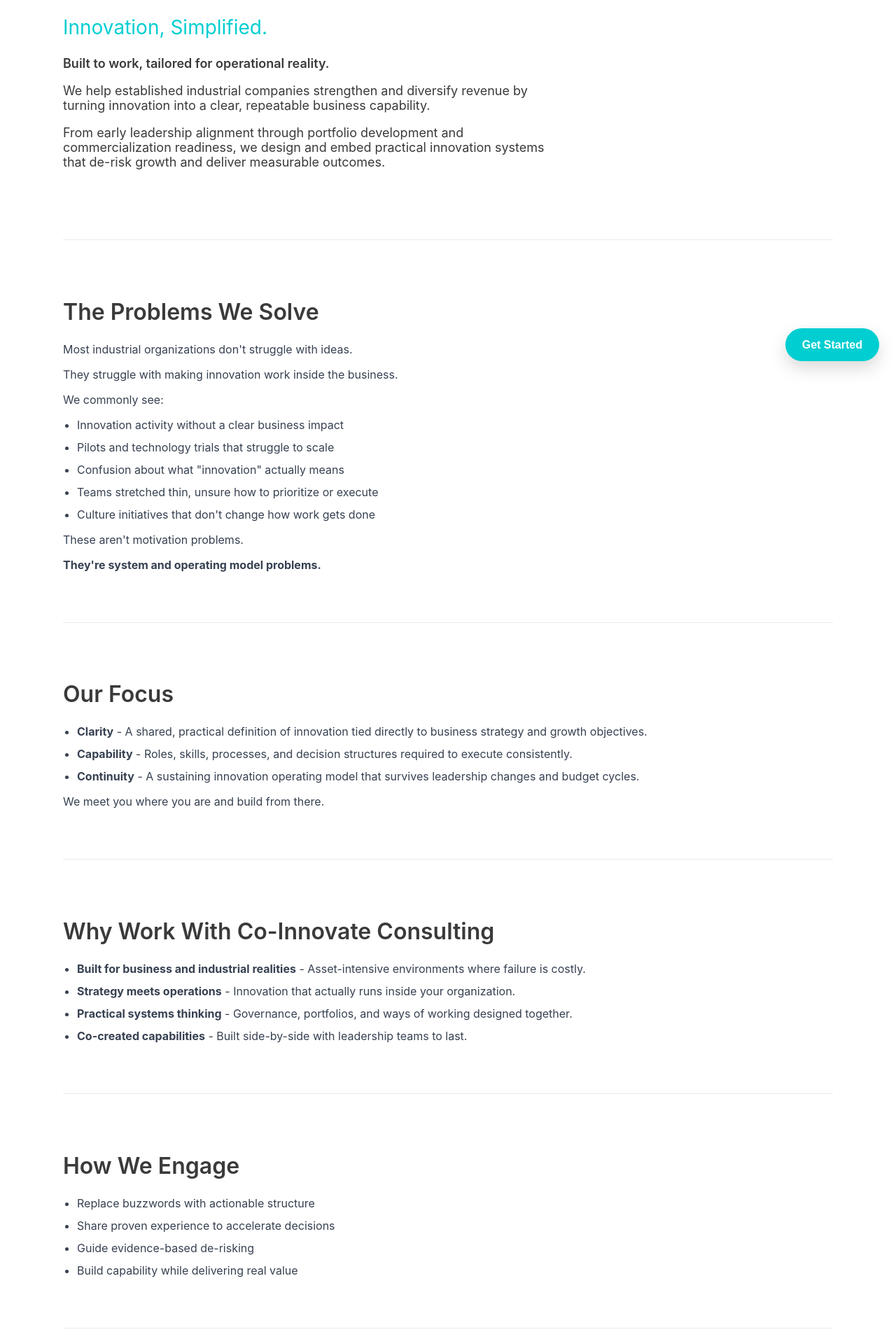
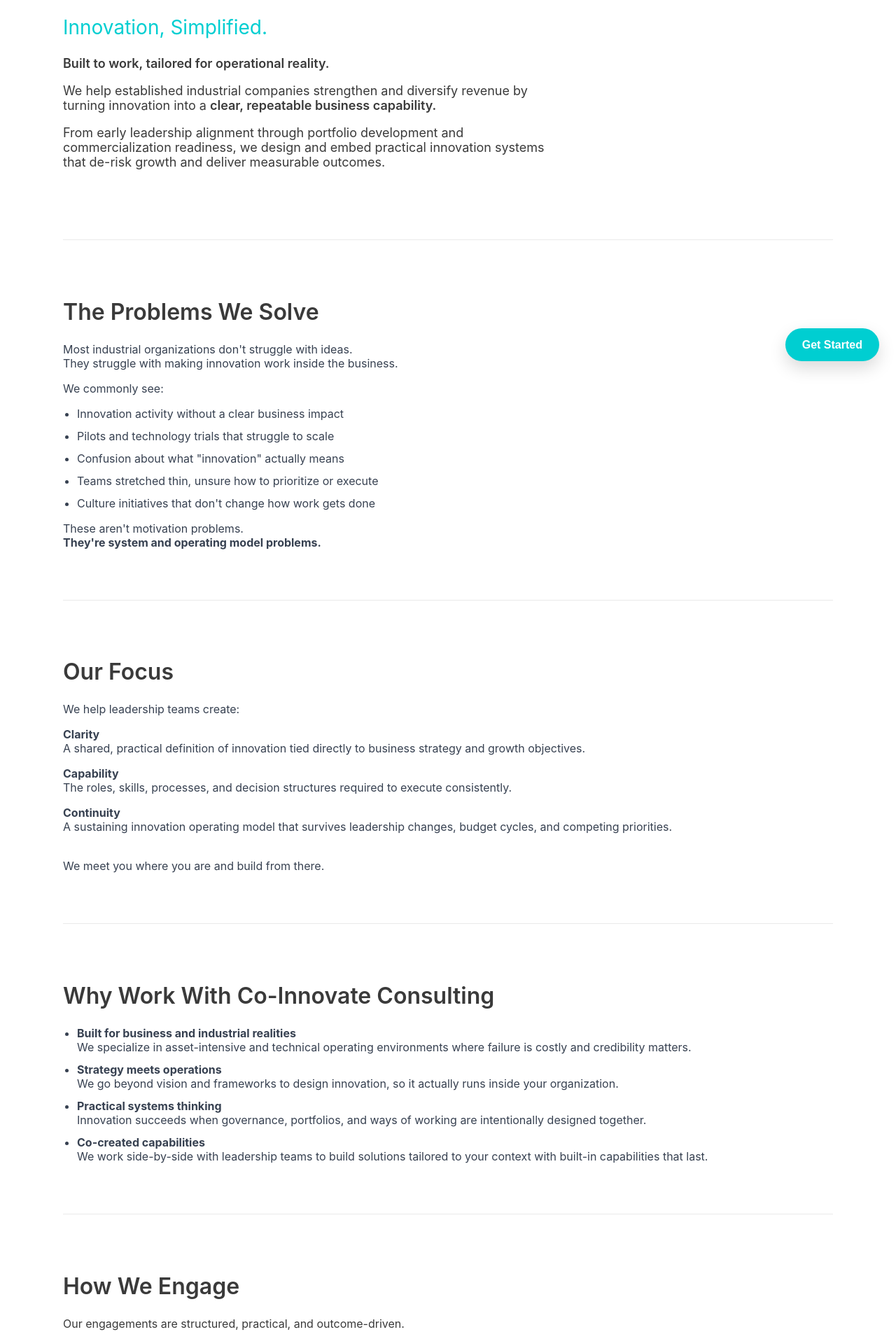
Before and after one commit to carson-fn/Co-Innovate, a React (Create React App) app: page / in a window 1280 px wide. Shown: the part 260-2163 px from the top of the page at 70% size. Built offline with nearby package versions, Linux system fonts and the light colour scheme.

Commit message:
Refactor landing page

```diff
--- a/src/pages/landing/LandingPage.tsx
+++ b/src/pages/landing/LandingPage.tsx
@@ -1,48 +1,47 @@
-import React from 'react'
-import "./styles.css"
-import { useNavigate } from 'react-router-dom'
-import linkedinIcon from "../../assets/icons/linkedin.svg";
-import emailIcon from "../../assets/icons/envelope.svg";
+// Styles
+import "./styles.css";
 
-import banner1 from "../../assets/banners/banner1.png";
-import banner2 from "../../assets/banners/banner2.png"
-import carrieProfilePhoto from "../../assets/pictures/carrie-profile-photo.jpeg";
+// Assets
+import banner2 from "../../assets/banners/banner2.png";
 
+// Components
+import FounderSection from "./components/FounderSection";
+import FloatingGetStartedButton from "./components/FloatingGetStartedButton";
+import GetStartedSection from "./components/GetStartedSection";
+import OfferingsSection from "./components/OfferingsSection";
 
 function LandingPage() {
-    const navigate = useNavigate()
+    return (
+        <>
+            <div className="page">
 
-    return (<>
-        <div className="page">
-            {/* Main */}
                 <div className="main">
                     <h1>Co-Innovate Consulting</h1>
                     <h2>Innovation, Simplified.</h2>
-                <p><strong>Built to work, tailored for operational reality.</strong></p>
                     <p>
-                    We help established industrial companies strengthen and diversify
-                    revenue by turning innovation into a clear, repeatable business
-                    capability.
+                        <strong>Built to work, tailored for operational reality.</strong>
                     </p>
                     <p>
-                    From early leadership alignment through portfolio development and
-                    commercialization readiness, we design and embed practical innovation
-                    systems that de-risk growth and deliver measurable outcomes.
+                        We help established industrial companies strengthen and diversify revenue by turning
+                        innovation into a <strong>clear, repeatable business capability.</strong>
+                    </p>
+                    <p>
+                        From early leadership alignment through portfolio development and commercialization
+                        readiness, we design and embed practical innovation systems that de-risk growth and deliver
+                        measurable outcomes.
                     </p>
                 </div>
 
-            {/* Logo banner */}
-            {/* <div className="logo-banner">
-                <img src={banner1} alt="Co-Innovate banner" />
-            </div> */}
-
                 <hr />
 
-            {/* Problems */}
                 <div className="section">
                     <h2>The Problems We Solve</h2>
-                <p>Most industrial organizations don't struggle with ideas.</p>
-                <p>They struggle with making innovation work inside the business.</p>
+
+                    <p>
+                        Most industrial organizations don't struggle with ideas.<br />
+                        They struggle with making innovation work inside the business.
+                    </p>
+
                     <p>We commonly see:</p>
                     <ul>
                         <li>Innovation activity without a clear business impact</li>
@@ -51,212 +50,89 @@
                         <li>Teams stretched thin, unsure how to prioritize or execute</li>
                         <li>Culture initiatives that don't change how work gets done</li>
                     </ul>
-                <p>These aren't motivation problems.</p>
-                <p><strong>They're system and operating model problems.</strong></p>
+
+                    <p>
+                        These aren't motivation problems. <br />
+                        <strong>They're system and operating model problems.</strong>
+                    </p>
                 </div>
-
                 <hr />
 
-            {/* Focus */}
                 <div className="section">
                     <h2>Our Focus</h2>
-                <ul>
-                    <li>
-                        <strong>Clarity</strong> - A shared, practical definition of
-                        innovation tied directly to business strategy and growth objectives.
-                    </li>
-                    <li>
-                        <strong>Capability</strong> - Roles, skills, processes, and decision
-                        structures required to execute consistently.
-                    </li>
-                    <li>
-                        <strong>Continuity</strong> - A sustaining innovation operating
-                        model that survives leadership changes and budget cycles.
-                    </li>
-                </ul>
-                <p>We meet you where you are and build from there.</p>
+
+                    <p>We help leadership teams create:</p>
+                    <p>
+                        <strong>Clarity</strong><br />
+                        A shared, practical definition of innovation tied directly to business strategy and growth objectives.
+                    </p>
+
+                    <p><strong>Capability</strong><br />
+                        The roles, skills, processes, and decision structures required to execute consistently.
+                    </p>
+
+                    <p><strong>Continuity</strong><br />
+                        A sustaining innovation operating model that survives leadership changes, budget cycles, and competing priorities.
+                    </p>
+
+                    <p><br />We meet you where you are and build from there.</p>
+
                 </div>
-
                 <hr />
 
-            {/* Why Us */}
                 <div className="section">
                     <h2>Why Work With Co-Innovate Consulting</h2>
                     <ul>
                         <li>
-                        <strong>Built for business and industrial realities</strong> -
-                        Asset-intensive environments where failure is costly.
+                            <strong>Built for business and industrial realities</strong><br />
+                            We specialize in asset-intensive and technical operating environments where failure is costly and credibility matters.
+                        </li>
+
+                        <li>
+                            <strong>Strategy meets operations</strong><br />
+                            We go beyond vision and frameworks to design innovation, so it actually runs inside your organization.
                         </li>
                         <li>
-                        <strong>Strategy meets operations</strong> - Innovation that actually
-                        runs inside your organization.
+                            <strong>Practical systems thinking</strong><br />
+                            Innovation succeeds when governance, portfolios, and ways of working are intentionally designed together.
                         </li>
                         <li>
-                        <strong>Practical systems thinking</strong> - Governance, portfolios,
-                        and ways of working designed together.
-                    </li>
-                    <li>
-                        <strong>Co-created capabilities</strong> - Built side-by-side with
-                        leadership teams to last.
+                            <strong>Co-created capabilities</strong><br />
+                            We work side-by-side with leadership teams to build solutions tailored to your context with built-in capabilities that last.
                         </li>
                     </ul>
                 </div>
-
                 <hr />
 
-            {/* Engagement */}
                 <div className="section">
                     <h2>How We Engage</h2>
+                    Our engagements are structured, practical, and outcome-driven.
                     <ul>
-                    <li>Replace buzzwords with actionable structure</li>
-                    <li>Share proven experience to accelerate decisions</li>
-                    <li>Guide evidence-based de-risking</li>
-                    <li>Build capability while delivering real value</li>
+                        <li>We create clarity by replacing buzzwords with an actionable structure</li>
+                        <li>We share proven experience to accelerate decision-making</li>
+                        <li>We guide evidence-based de-risking to scale opportunities for growth</li>
+                        <li>We build capability while delivering real value</li>
                     </ul>
+
                 </div>
-
                 <hr />
 
-            {/* Offerings */}
-            <div className="section">
-                <h2>What We Offer</h2>
-
-                <h3>Innovation Health Check & Assessment</h3>
-                <p>
-                    A fast assessment of your innovation baseline to establish a clear
-                    starting point for leadership.
-                </p>
-
-                <h3>Innovation Definition & Strategy Design</h3>
-                <p>
-                    Aligns ambition, resources, and priorities into a strategy leaders can
-                    execute.
-                </p>
-
-                <h3>Innovation Function & Sustaining Operating Model</h3>
-                <p>
-                    A fit-for-purpose operating model with clear roles, governance, and
-                    processes.
-                </p>
-
-                <h3>Project & Portfolio Review and Development</h3>
-                <p>
-                    Design and prioritize portfolios aligned to desired outcomes.
-                </p>
-
-                <h3>Innovation Culture for Impact</h3>
-                <p>
-                    We design the systems and inputs that make effective innovation the
-                    natural outcome.
-                </p>
-
-                <h3>Custom Advisory & Facilitation</h3>
-                <p>
-                    Targeted support for complex innovation, commercialization, and
-                    transformation challenges.
-                </p>
-            </div>
-
+                <OfferingsSection />
                 <hr />
 
-            {/* Founder */}
-            <div className="section">
-                <h2>About the Founder</h2>
-                <div className="founder-intro">
-                    <div className="founder-photo-wrap">
-                        <img
-                            src={carrieProfilePhoto}
-                            alt="Carrie Fanai"
-                            className="founder-photo"
-                        />
-                    </div>
-                    <div className="founder-details">
-                        <p className="founder-name">Carrie Fanai, P.Eng.</p>
-                        <p className="founder-title">
-                            Founder & Innovation Strategist, Co-Innovate Consulting
-                        </p>
-                        <div className="founder-links">
-                            <a
-                                href="https://www.linkedin.com/in/carriefanai"
-                                target="_blank"             // open in new tab
-                                rel="noopener noreferrer"   // good security practice
-                            >
-                                <img src={linkedinIcon} alt="LinkedIn" className="icon" />
-                            </a>
-                            {/* <span className="divider-dot">•</span> */}
-                            <a href="mailto:carrie@co-innovate.ca">
-                                <img src={emailIcon} alt="Email" className="icon" />
-                                {/* carrie@co-innovate.ca */}
-                            </a>
-                        </div>
-                    </div>
-                </div>
-                <p>
-                    Carrie Fanai is an innovation strategist and coach who helps leaders
-                    turn innovation into a business capability.
-                </p>
-                <p>
-                    With 25 years of experience across engineering, industrial technology,
-                    and corporate innovation, she has built and de-risked portfolios across
-                    energy, petrochemicals, agri-food, and academia.
-                </p>
-                <p>
-                    Known for her practical, people-first approach, Carrie designs systems
-                    that align with operational realities and deliver measurable value.
-                </p>
-            </div>
-
-
-
+                <FounderSection />
                 <hr />
 
-            {/* Get Started */}
-            <div className="section get-started-section">
-                <h2>Get Started</h2>
-                <p className="get-started-lead">
-                    Ready to make innovation work inside your organization?
-                </p>
-                <p className="get-started-sublead">Choose your next step:</p>
+                <GetStartedSection />
 
-                <div className="get-started-actions">
-                    <a className="cta-btn cta-primary" href="/questionnaire">
-                        Start 5-Question Form
-                    </a>
-                    <a
-                        className="cta-btn cta-secondary"
-                        href="https://calendly.com/"
-                        target="_blank"
-                        rel="noopener noreferrer"
-                    >
-                        Book a Consultation
-                    </a>
-                    <a className="cta-btn cta-ghost" href="/contact">
-                        Contact Us
-                    </a>
-                </div>
-
-                <div className="get-started-contact">
-                    <p><strong>Carrie Fanai, P.Eng</strong></p>
-                    <p>carrie@co-innovate.ca</p>
-                    <p>www.co-innovate.ca</p>
-                </div>
-            </div>
-
-            {/* Second logo banner */}
                 <div className="logo-banner">
                     <img src={banner2} alt="Co-Innovate secondary banner" />
                 </div>
             </div>
 
-
-
-
-        {/* Get Started Button */}
-        <div className="get-started">
-            <button onClick={() => navigate("/questionnaire")}>Get Started</button>
-        </div>
+            <FloatingGetStartedButton />
         </>
-    )
+    );
 }
 
-export default LandingPage
+export default LandingPage;
--- /dev/null
+++ b/src/pages/landing/components/FloatingGetStartedButton.tsx
@@ -0,0 +1,13 @@
+import { useNavigate } from "react-router-dom";
+
+function FloatingGetStartedButton() {
+  const navigate = useNavigate();
+
+  return (
+    <div className="get-started">
+      <button onClick={() => navigate("/questionnaire")}>Get Started</button>
+    </div>
+  );
+}
+
+export default FloatingGetStartedButton;
--- /dev/null
+++ b/src/pages/landing/components/FounderSection.tsx
@@ -0,0 +1,43 @@
+import linkedinIcon from "../../../assets/icons/linkedin.svg";
+import emailIcon from "../../../assets/icons/envelope.svg";
+import carrieProfilePhoto from "../../../assets/pictures/carrie-profile-photo.jpeg";
+
+function FounderSection() {
+  return (
+    <div className="section">
+      <h2>About the Founder</h2>
+      <div className="founder-intro">
+        <div className="founder-photo-wrap">
+          <img src={carrieProfilePhoto} alt="Carrie Fanai" className="founder-photo" />
+        </div>
+        <div className="founder-details">
+          <p className="founder-name">Carrie Fanai, P.Eng.</p>
+          <p className="founder-title">Founder & Innovation Strategist, Co-Innovate Consulting</p>
+          <div className="founder-links">
+            <a href="https://www.linkedin.com/in/carriefanai" target="_blank" rel="noopener noreferrer">
+              <img src={linkedinIcon} alt="LinkedIn" className="icon" />
+            </a>
+            <a href="mailto:carrie@co-innovate.ca">
+              <img src={emailIcon} alt="Email" className="icon" />
+            </a>
+          </div>
+        </div>
+      </div>
+      <p>
+        Carrie Fanai is an innovation strategist and coach who helps leaders turn innovation into a
+        business capability.
+      </p>
+      <p>
+        With 25 years of experience across engineering, industrial technology, and corporate
+        innovation, she has built and de-risked portfolios across energy, petrochemicals, agri-food,
+        and academia.
+      </p>
+      <p>
+        Known for her practical, people-first approach, Carrie designs systems that align with
+        operational realities and deliver measurable value.
+      </p>
+    </div>
+  );
+}
+
+export default FounderSection;
--- /dev/null
+++ b/src/pages/landing/components/GetStartedSection.tsx
@@ -0,0 +1,31 @@
+function GetStartedSection() {
+  return (
+    <div className="section get-started-section">
+      <h2>Get Started</h2>
+      <p className="get-started-lead">Ready to make innovation work inside your organization?</p>
+      <p className="get-started-sublead">Choose your next step:</p>
+
+      <div className="get-started-actions">
+        <a className="cta-btn cta-primary" href="/questionnaire">
+          Start 5-Question Form
+        </a>
+        <a className="cta-btn cta-secondary" href="https://calendly.com/" target="_blank" rel="noopener noreferrer">
+          Book a Consultation
+        </a>
+        <a className="cta-btn cta-ghost" href="/contact">
+          Contact Us
+        </a>
+      </div>
+
+      <div className="get-started-contact">
+        <p>
+          <strong>Carrie Fanai, P.Eng</strong>
+        </p>
+        <p>carrie@co-innovate.ca</p>
+        <p>www.co-innovate.ca</p>
+      </div>
+    </div>
+  );
+}
+
+export default GetStartedSection;
--- /dev/null
+++ b/src/pages/landing/components/OfferingsSection.tsx
@@ -0,0 +1,35 @@
+function OfferingsSection() {
+  return (
+    <div className="section">
+      <h2>What We Offer</h2>
+      <h3>Innovation Health Check & Assessment</h3>
+      <p>
+        A fast assessment of your innovation baseline to establish a clear starting point for
+        leadership.
+      </p>
+
+      <h3>Innovation Definition & Strategy Design</h3>
+      <p>
+        Aligns ambition, resources, and priorities into a strategy leaders can execute.
+      </p>
+
+      <h3>Innovation Function & Sustaining Operating Model</h3>
+      <p>A fit-for-purpose operating model with clear roles, governance, and processes.</p>
+
+      <h3>Project & Portfolio Review and Development</h3>
+      <p>Design and prioritize portfolios aligned to desired outcomes.</p>
+
+      <h3>Innovation Culture for Impact</h3>
+      <p>
+        We design the systems and inputs that make effective innovation the natural outcome.
+      </p>
+
+      <h3>Custom Advisory & Facilitation</h3>
+      <p>
+        Targeted support for complex innovation, commercialization, and transformation challenges.
+      </p>
+    </div>
+  );
+}
+
+export default OfferingsSection;
```
Lines whose indentation alone changed are shown as unchanged.
